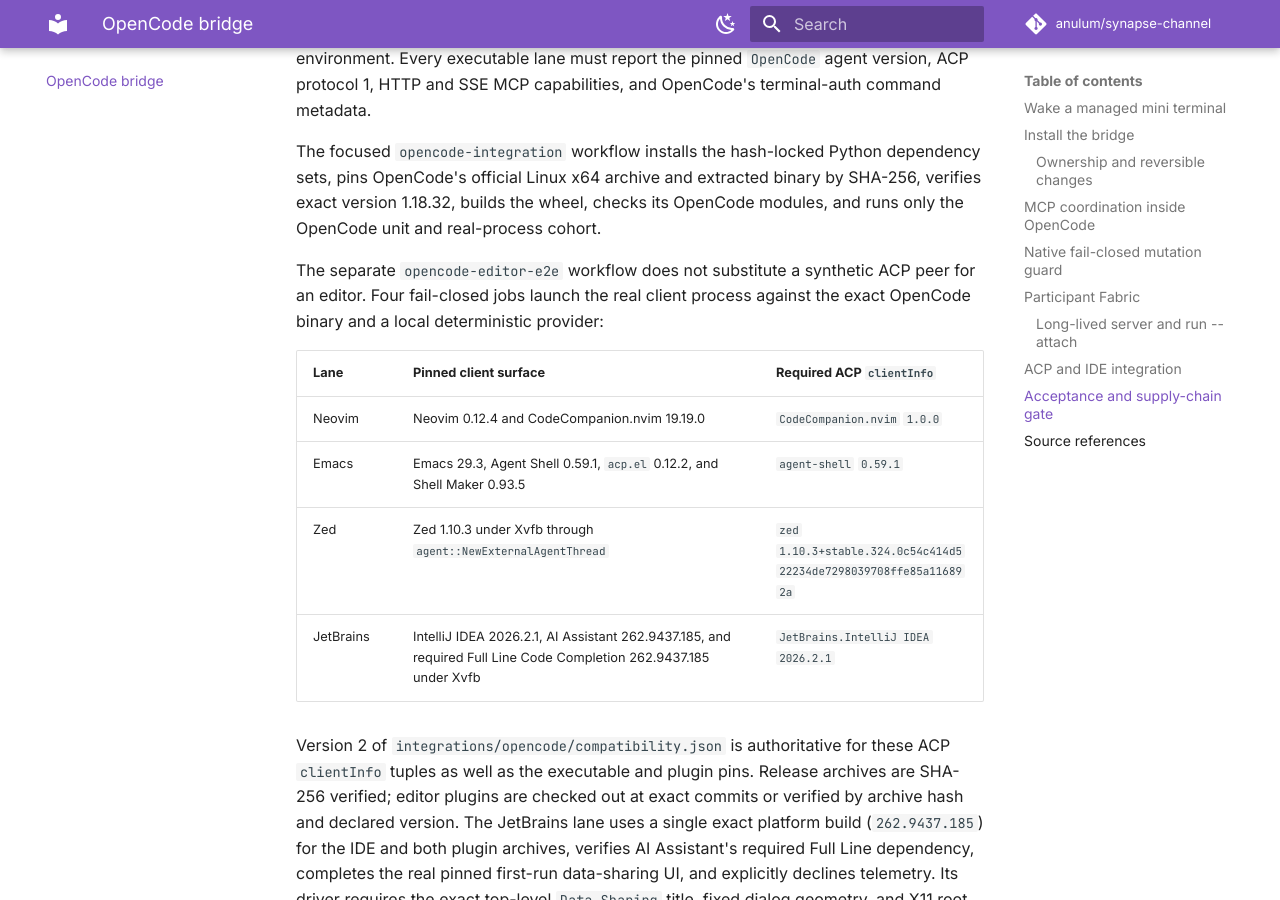
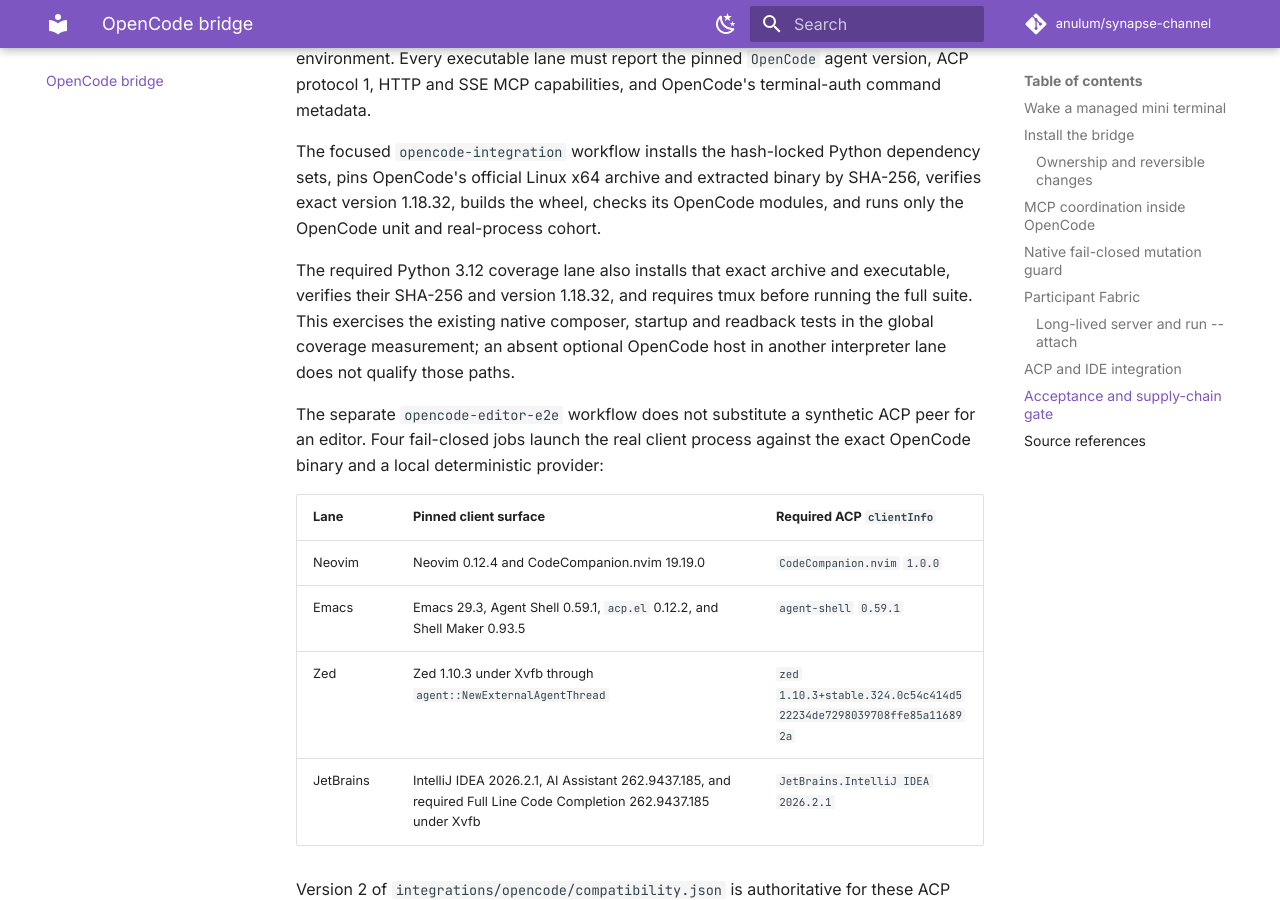
Before and after one commit to anulum/synapse-channel, an MkDocs documentation site: the page built from docs/opencode.md, in a window 1280 px wide and 900 px high, scrolled down 9463 px. Built offline with MkDocs 1.6.1 and Material for MkDocs 9.7.7, drawn with Linux system fonts in a browser that asks for light colours; comment, search, counter and statistics services are not loaded.

Commit message:
fix(ci): install pinned OpenCode for native coverage
Provide the existing OpenCode1.18.32 native acceptance capability on the
required Python3.12 coverage runner. Verify the official archive and extracted
binary SHA256, exact version and tmux before running the full suite.

The preceding coverage run skipped native composer tests without this host,
leaving startup entirely unmeasured and probe coverage at17%. Keep the98%
global gate and existing runtime tests unchanged; install the real capability
instead of replacing its observations. Include the main CI pin in the shared
compatibility contract and document which lane supplies it.

Verify47 focused policy cases, strict typing and repository pin consistency.
Production source, README, wheel payload and benchmarked paths are unchanged;
hosted CI owns the full suite and the resulting coverage measurement.

Seat: 01a0f28e
Authored by Anulum Fortis & Arcane Sapience (protoscience@anulum.li)

```diff
--- a/docs/opencode.md
+++ b/docs/opencode.md
@@ -441,6 +441,12 @@
 by SHA-256, verifies exact version 1.18.32, builds the wheel, checks its OpenCode
 modules, and runs only the OpenCode unit and real-process cohort.
 
+The required Python 3.12 coverage lane also installs that exact archive and
+executable, verifies their SHA-256 and version 1.18.32, and requires tmux before
+running the full suite. This exercises the existing native composer, startup
+and readback tests in the global coverage measurement; an absent optional
+OpenCode host in another interpreter lane does not qualify those paths.
+
 The separate `opencode-editor-e2e` workflow does not substitute a synthetic ACP
 peer for an editor. Four fail-closed jobs launch the real client process against
 the exact OpenCode binary and a local deterministic provider:
```
Also changed, not shown: 4 other files.
